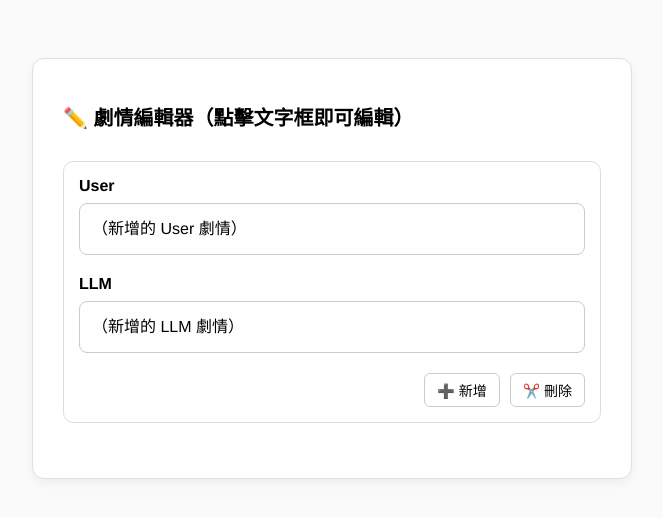
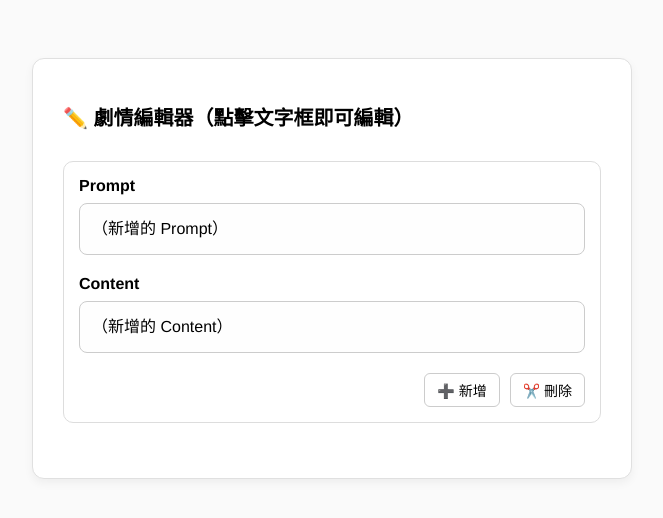
Before and after one commit to szx21023/ai-writer, a plain HTML site: page frontend/index.html in a window 1280 px wide. Shown: the whole page, without its empty margins (308-971 px from the left). Drawn offline with Linux system fonts and the light colour scheme.

Commit message:
fixed: rename section-title

```diff
--- a/frontend/index.html
+++ b/frontend/index.html
@@ -4,7 +4,6 @@
   <meta charset="UTF-8" />
   <title>劇情編輯器</title>
   <style>
-    /* 全站通用 box-sizing 設定，避免排版炸裂 */
     *, *::before, *::after {
       box-sizing: border-box;
     }
@@ -109,13 +108,13 @@
       newBlock.id = `block-${blockCount}`;
       newBlock.innerHTML = `
         <div class="section">
-          <div class="section-title">User</div>
-          <div class="content-box" id="user-content-${blockCount}" contenteditable="true">（新增的 User 劇情）</div>
+          <div class="section-title">Prompt</div>
+          <div class="content-box" id="prompt-content-${blockCount}" contenteditable="true">（新增的 Prompt）</div>
         </div>
 
         <div class="section">
-          <div class="section-title">LLM</div>
-          <div class="content-box" id="llm-content-${blockCount}" contenteditable="true">（新增的 LLM 劇情）</div>
+          <div class="section-title">Content</div>
+          <div class="content-box" id="llm-content-${blockCount}" contenteditable="true">（新增的 Content）</div>
         </div>
 
         <div class="block-footer">
```
